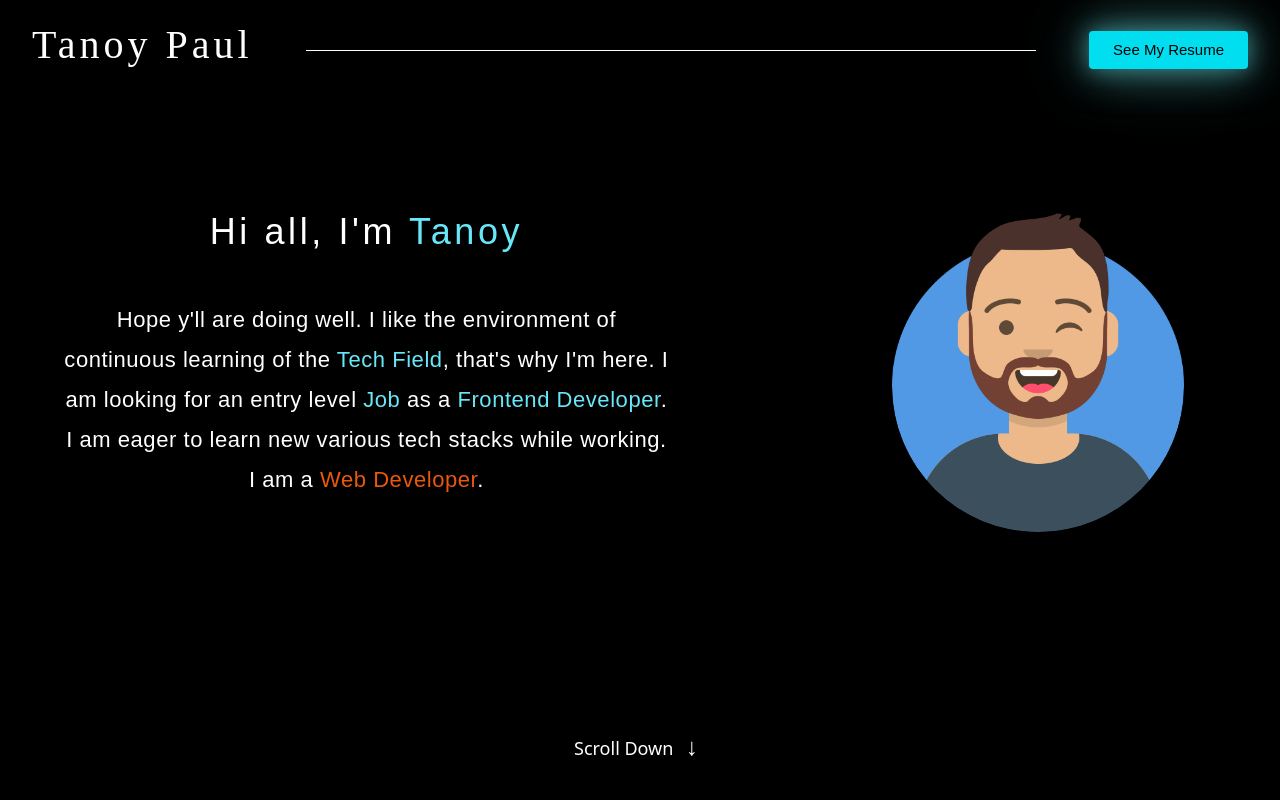
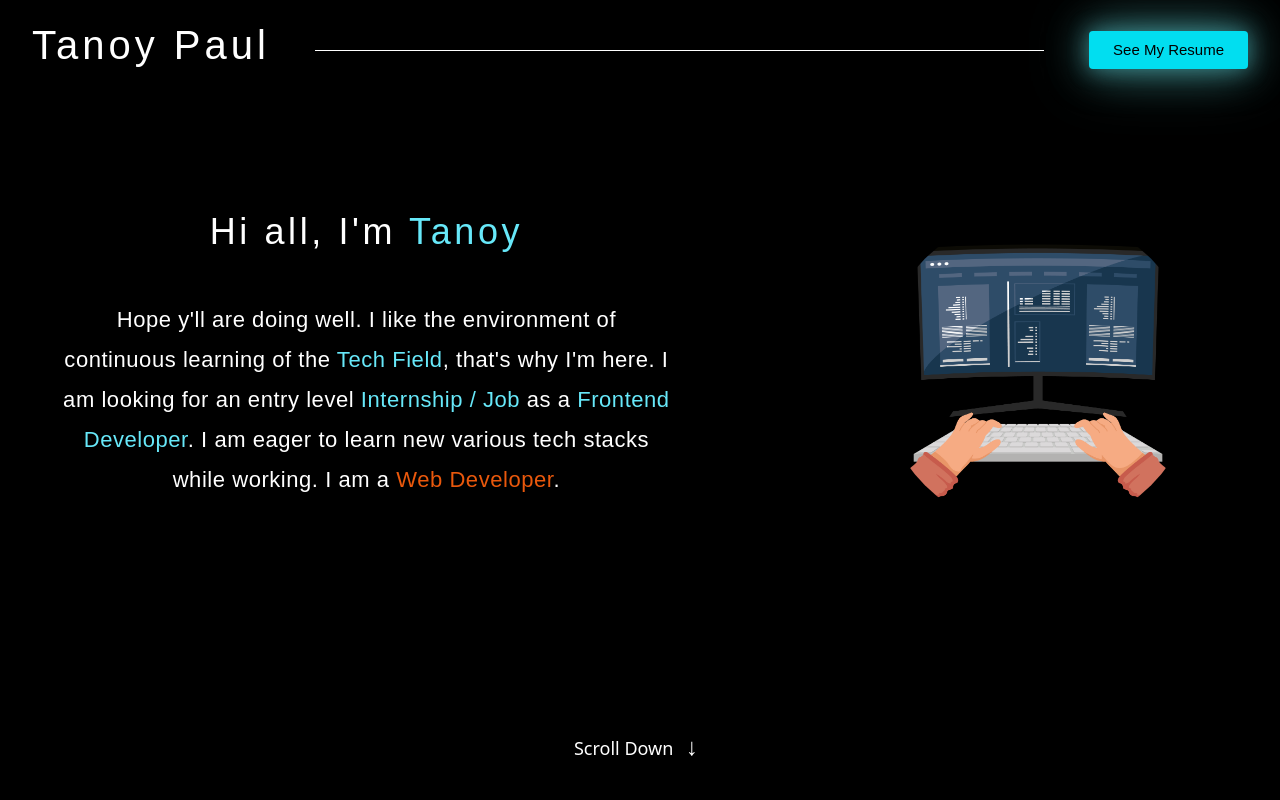
Before and after one commit to TanoyPaul/portfolio, a website: page index.html in a window 1280 px wide. Drawn offline with nearby package versions, Linux system fonts and the light colour scheme; a web font is replaced by a local one.

Commit message:
modified index.html

```diff
--- a/index.html
+++ b/index.html
@@ -23,8 +23,8 @@
   <body class="bg-black">
     <div class="h-96" id="part-1">
       <div class="nav">
-        <div class="nav-h2-div">
-          <h2><a href="#">Tanoy Paul</a></h2>
+        <div class="nav-h2-div ">
+          <h2 class="font-kajiro"><a href="#">Tanoy Paul</a></h2>
         </div>
         <div class="nav-line"></div>
         <button class="btn">
@@ -45,7 +45,7 @@
             Hope y'll are doing well. I like the environment of continuous
             learning of the <span class="text-cyan-300">Tech Field</span>,
             that's why I'm here. I am looking for an entry level
-            <span class="text-cyan-300">Job</span> as a
+            <span class="text-cyan-300">Internship / Job</span> as a
             <span class="text-cyan-300">Frontend Developer</span>. I am eager to
             learn new various tech stacks while working. I am a
             <span class="text-orange-600">Web Developer</span>.
@@ -54,7 +54,7 @@
 
         <div class="md:w-2/5 flex justify-center lg:pl-32" id="personal-img">
           <img
-            src="./assets/dev_png_1.png"
+            src="./assets/dev.png"
             alt=""
             class="rounded-full md:w-68 md:h-80 w-58 h-64"
           />
@@ -158,7 +158,7 @@
             title="git"
             src="./assets/icons8-git.svg"
             alt=""
-            class="w-28 h-24 p-3 md:h-28 border border-slate-600 rounded-md bg-white object-cover object-center"
+            class="w-28 h-28 p-2 md:h-28 border border-slate-600 rounded-md bg-white object-cover object-center"
           />
         </div>
       </div>
@@ -278,7 +278,7 @@
         <div class="footer-right md:w-3/6">
           <div class="flex justify-center lg:pl-32">
             <img
-              src="./assets/dev_png_1.png"
+              src="./assets/dev.png"
               alt=""
               class="rounded-full md:w-60 md:h-64 w-44 h-48"
             />
--- a/tailwind.config.js
+++ b/tailwind.config.js
@@ -6,7 +6,8 @@ module.exports = {
       fontFamily: {
         'amita': ['Amita', 'sans-serif'],
         'kalam': ['Kalam', 'sans-serif'],
-        'poppins': ['Poppins', 'sans-serif']
+        'poppins': ['Poppins', 'sans-serif'],
+        'kajiro': ['Kajiro', 'sans-serif']
       }
     },
   },
```
Also changed, not shown: assets/dev.png (added), assets/dev_png_1.png (deleted), fonts/Kajiro Bold.ttf (added), output.css.
